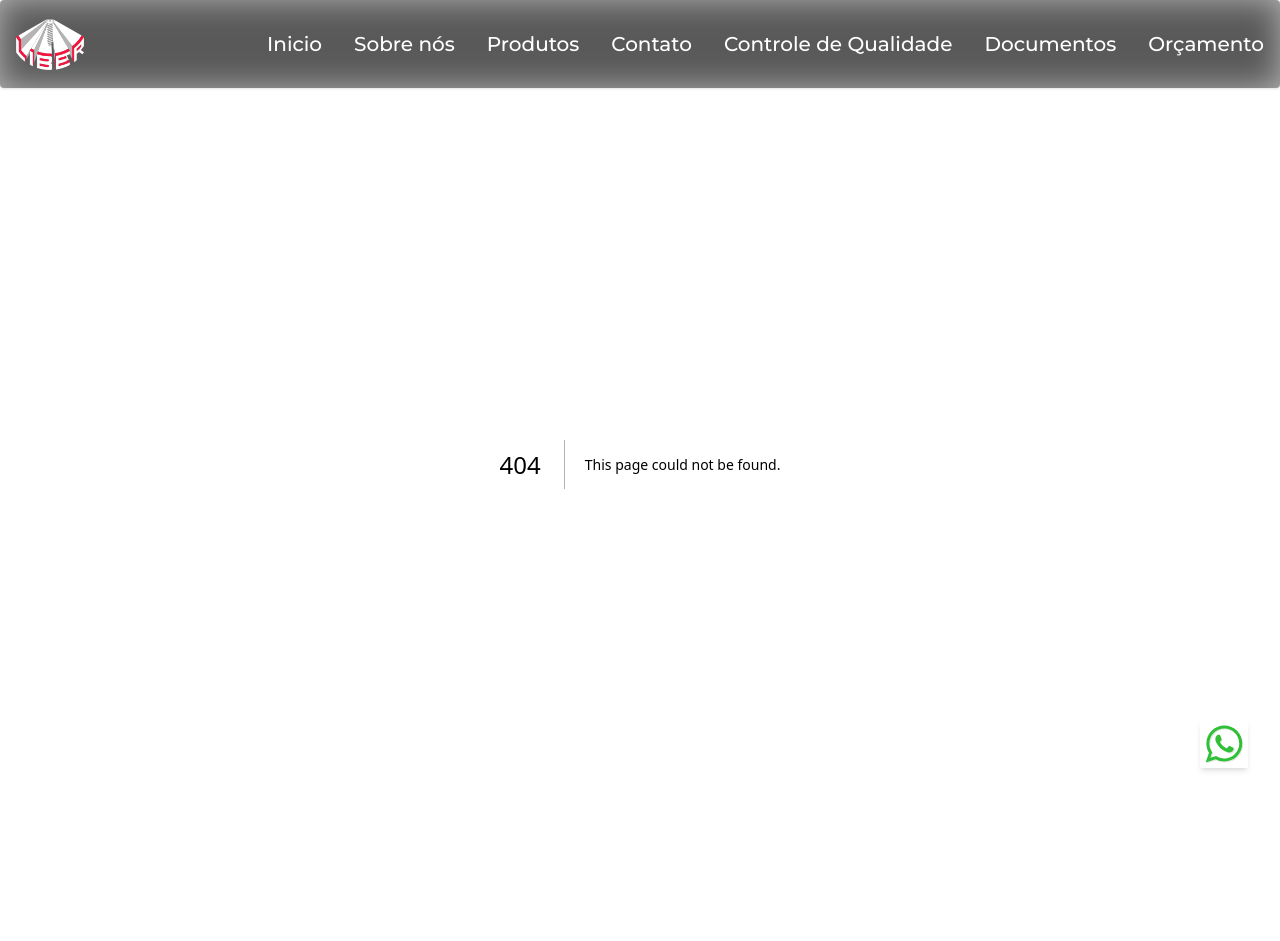
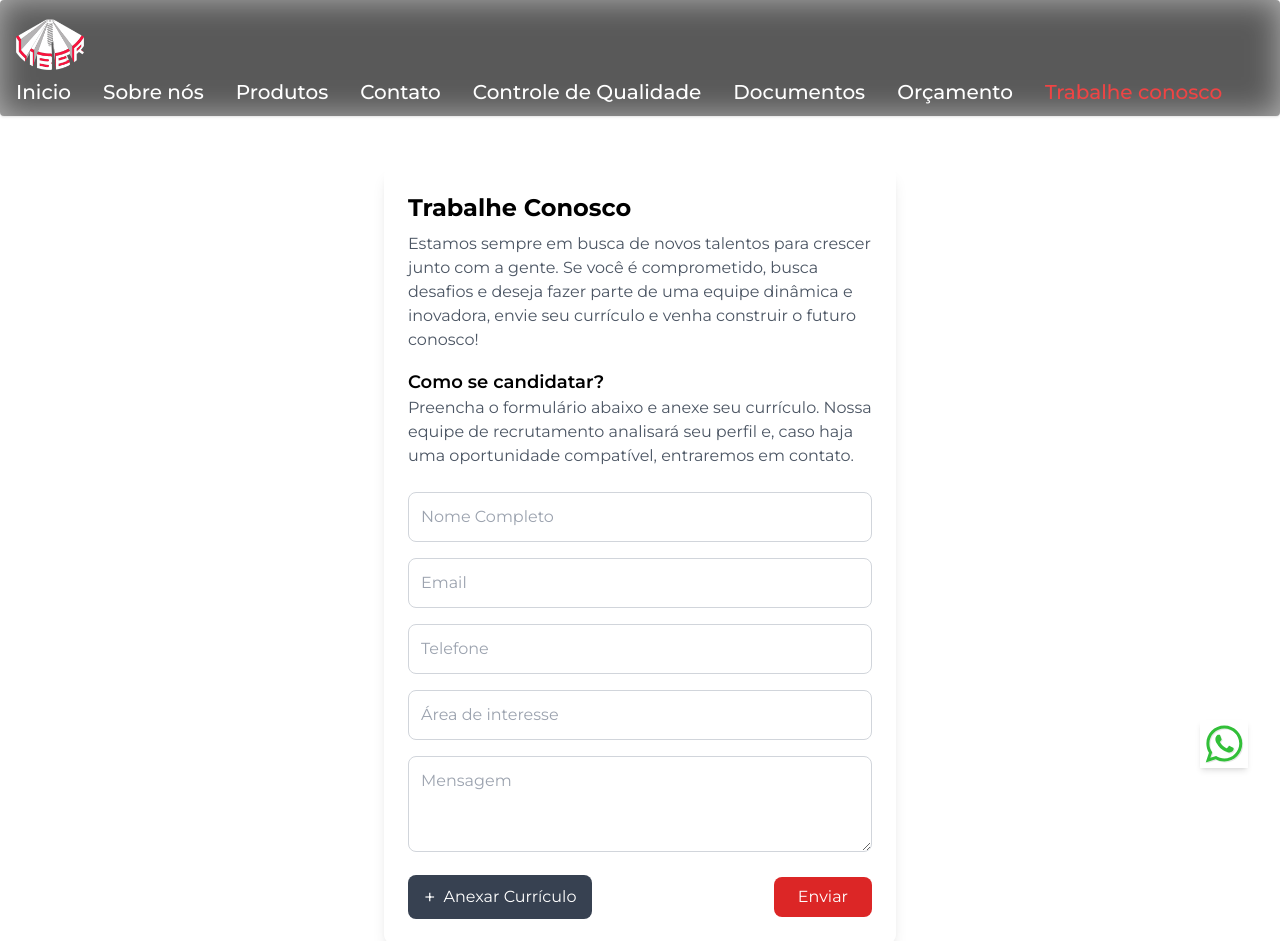
Before and after one commit to DilanLopezN/Liber, a Next.js app: page /jobs in a window 1280 px wide. Before the commit this address had no page. Shown: the top 941 px of the page. Built offline with nearby package versions, Linux system fonts and the light colour scheme.

Commit message:
feat: jobs page

```diff
--- a/package.json
+++ b/package.json
@@ -10,11 +10,14 @@
   },
   "dependencies": {
     "@svgr/webpack": "^8.1.0",
+    "axios": "^1.7.9",
     "bootstrap": "^5.3.3",
     "next": "14.2.5",
     "react": "^18",
     "react-bootstrap": "^2.10.4",
     "react-dom": "^18",
+    "react-hot-toast": "^2.5.1",
+    "resend": "^4.1.2",
     "swiper": "^11.1.5"
   },
   "devDependencies": {
--- /dev/null
+++ b/src/app/api/hello/route.ts
@@ -0,0 +1,50 @@
+import MailTemplate from '@/app/components/MailTemplate'
+import { Resend } from 'resend'
+
+export async function POST(request: Request) {
+  const resend = new Resend('re_69pgH3je_Fuj12U1Xe62vJDMty34wjVCx')
+
+  try {
+    // Get the form data from request
+    const formData = await request.formData()
+    const file = formData.get('file') as File | null
+    const data = {
+      name: formData.get('name') as string,
+      email: formData.get('email') as string,
+      phone: formData.get('phone') as string,
+      interest: formData.get('interest') as string,
+      message: formData.get('message') as string
+    }
+
+    // Base email configuration
+    const emailConfig = {
+      from: 'liber@devdilan.online',
+      to: 'dilanlopez009@gmail.com',
+      subject: 'Novo curriculo cadastrado',
+      react: MailTemplate({ ...data }),
+      attachments: [] as { filename: string; content: string }[]
+    }
+
+    // Add attachment if file exists
+    if (file) {
+      const fileBuffer = await file.arrayBuffer()
+      const fileBase64 = Buffer.from(fileBuffer).toString('base64')
+      emailConfig.attachments.push({
+        filename: file.name,
+        content: fileBase64
+      })
+    }
+
+    await resend.emails.send(emailConfig)
+
+    return Response.json({ message: 'Email sent successfully' })
+  } catch (error: any) {
+    return Response.json(
+      {
+        message: 'Failed to send email',
+        error: error.message
+      },
+      { status: 500 }
+    )
+  }
+}
--- a/src/app/components/Header.tsx
+++ b/src/app/components/Header.tsx
@@ -210,6 +210,27 @@ const Navbar = () => {
                   Orçamento
                 </Link>
               </li>
+              <li>
+                <Link
+                  href="/jobs"
+                  className={`lg:text-xl block py-2 pr-4 pl-3 rounded md:bg-transparent md:p-0
+
+                    ${
+                      isActive('/jobs')
+                        ? 'text-red-700 bg-transparent max-sm:bg-red-700 max-sm:text-white'
+                        : 'text-gray-700 bg-transparent max-sm:bg-white max-sm:text-black'
+                    }
+
+                    ${
+                      isActive('/jobs')
+                        ? ' lg:text-red-500 lg:bg-transparent md:text-red-700 md:bg-transparent sm:text-white sm:bg-red-700'
+                        : 'lg:text-white lg:bg-transparent md:text-red-700 md:bg-transparent sm:text-black sm:bg-white'
+                    }`}
+                  aria-current="page"
+                >
+                  Trabalhe conosco
+                </Link>
+              </li>
             </ul>
           </div>
         </div>
--- /dev/null
+++ b/src/app/components/MailTemplate.tsx
@@ -0,0 +1,48 @@
+interface EmailTemplateProps {
+  name: string
+  email: string
+  phone: string
+  interest: string
+  message: string
+}
+
+const MailTemplate = ({
+  email,
+  interest,
+  message,
+  name,
+  phone
+}: EmailTemplateProps) => {
+  return (
+    <div style={{ fontFamily: 'Arial, sans-serif', lineHeight: '1.6' }}>
+      <h1 style={{ color: '#333' }}>Nova candidatura de {name}!</h1>
+      <p>
+        <strong>Nome:</strong> {name}
+      </p>
+      <p>
+        <strong>Email:</strong> {email}
+      </p>
+      <p>
+        <strong>Telefone:</strong> {phone}
+      </p>
+      <p>
+        <strong>Área de Interesse:</strong> {interest}
+      </p>
+      <p>
+        <strong>Mensagem:</strong>
+      </p>
+      <p
+        style={{
+          whiteSpace: 'pre-wrap',
+          backgroundColor: '#f9f9f9',
+          padding: '10px',
+          borderRadius: '5px'
+        }}
+      >
+        {message}
+      </p>
+    </div>
+  )
+}
+
+export default MailTemplate
--- a/src/app/documents/page.tsx
+++ b/src/app/documents/page.tsx
@@ -26,11 +26,11 @@ const documents = [
   {
     title: 'IMPOL-9001',
     downloadLink: '/pdfsliber/IMPOL-9001.pdf'
-  },
-  {
-    title: 'Licença de Operação',
-    downloadLink: '/pdfsliber/LICENCA-DE-OPERACAO-17-12-2024-1.pdf'
   }
+  // {
+  //   title: 'Licença de Operação',
+  //   downloadLink: '/pdfsliber/LICENCA-DE-OPERACAO-17-12-2024-1.pdf'
+  // }
 ]
 
 const manuals = [
--- /dev/null
+++ b/src/app/jobs/page.tsx
@@ -0,0 +1,175 @@
+'use client'
+import React, { useState } from 'react'
+import axios from 'axios'
+import { toast, Toaster } from 'react-hot-toast'
+import { useRouter } from 'next/navigation'
+
+const Jobs = () => {
+  const router = useRouter()
+  const [isSubmitting, setIsSubmitting] = useState(false)
+  const [formData, setFormData] = useState({
+    name: '',
+    email: '',
+    phone: '',
+    interest: '',
+    message: '',
+    resume: null as File | null
+  })
+  const fileInputRef = React.useRef<HTMLInputElement>(null)
+
+  const handleChange = (
+    e: React.ChangeEvent<HTMLInputElement | HTMLTextAreaElement>
+  ) => {
+    const { name, value } = e.target
+    setFormData({ ...formData, [name]: value })
+  }
+
+  const handleFileChange = (e: React.ChangeEvent<HTMLInputElement>) => {
+    if (e.target.files) {
+      setFormData({ ...formData, resume: e.target.files[0] })
+    }
+  }
+
+  const handleAttachClick = () => {
+    fileInputRef.current?.click()
+  }
+
+  const handleSubmit = async (e: React.FormEvent<HTMLFormElement>) => {
+    e.preventDefault()
+
+    // Prevent multiple submissions
+    if (isSubmitting) return
+    setIsSubmitting(true)
+
+    const data = new FormData()
+    data.append('name', formData.name)
+    data.append('email', formData.email)
+    data.append('phone', formData.phone)
+    data.append('interest', formData.interest)
+    data.append('message', formData.message)
+    if (formData.resume) {
+      data.append('file', formData.resume)
+    }
+
+    try {
+      const response = await axios.post('/api/hello', data, {
+        headers: {
+          'Content-Type': 'multipart/form-data'
+        }
+      })
+
+      if (response.status === 200) {
+        toast.success('Currículo enviado com sucesso!')
+        // Reset form
+        setFormData({
+          name: '',
+          email: '',
+          phone: '',
+          interest: '',
+          message: '',
+          resume: null
+        })
+        // Redirect to home page after 2 seconds
+        setTimeout(() => {
+          router.push('/')
+        }, 2000)
+      }
+    } catch (error) {
+      console.error('Error sending email:', error)
+      toast.error('Erro ao enviar currículo. Tente novamente.')
+    } finally {
+      setIsSubmitting(false)
+    }
+  }
+
+  return (
+    <div className="container mx-auto p-6 mt-6 lg:mt-20 max-sm:mt-20">
+      <Toaster position="top-right" />
+      <div className="max-w-lg mx-auto p-6 bg-white shadow-lg rounded-lg">
+        <h1 className="text-2xl font-bold">Trabalhe Conosco</h1>
+        <p className="mt-2 text-gray-600">
+          Estamos sempre em busca de novos talentos para crescer junto com a
+          gente. Se você é comprometido, busca desafios e deseja fazer parte de
+          uma equipe dinâmica e inovadora, envie seu currículo e venha construir
+          o futuro conosco!
+        </p>
+
+        <h2 className="mt-4 text-lg font-semibold">Como se candidatar?</h2>
+        <p className="text-gray-600">
+          Preencha o formulário abaixo e anexe seu currículo. Nossa equipe de
+          recrutamento analisará seu perfil e, caso haja uma oportunidade
+          compatível, entraremos em contato.
+        </p>
+
+        <form className="mt-6 space-y-4" onSubmit={handleSubmit}>
+          <input
+            type="text"
+            name="name"
+            placeholder="Nome Completo"
+            className="w-full p-3 border border-gray-300 rounded-lg"
+            onChange={handleChange}
+          />
+          <input
+            type="email"
+            name="email"
+            placeholder="Email"
+            className="w-full p-3 border border-gray-300 rounded-lg"
+            onChange={handleChange}
+          />
+          <input
+            type="tel"
+            name="phone"
+            placeholder="Telefone"
+            className="w-full p-3 border border-gray-300 rounded-lg"
+            onChange={handleChange}
+          />
+          <input
+            type="text"
+            name="interest"
+            placeholder="Área de interesse"
+            className="w-full p-3 border border-gray-300 rounded-lg"
+            onChange={handleChange}
+          />
+          <textarea
+            name="message"
+            placeholder="Mensagem"
+            className="w-full p-3 border border-gray-300 rounded-lg h-24"
+            onChange={handleChange}
+          ></textarea>
+          <input
+            ref={fileInputRef}
+            type="file"
+            name="file"
+            className="hidden" // Hide the default file input
+            onChange={handleFileChange}
+            accept=".pdf,.doc,.docx" // Optional: restrict file types
+          />
+
+          <div className="flex flex-col sm:flex-row justify-between items-center mt-4 gap-4">
+            <button
+              type="button"
+              onClick={handleAttachClick}
+              className="flex items-center gap-2 px-4 py-2 bg-gray-700 text-white rounded-lg w-full sm:w-auto"
+            >
+              <span className="text-xl">+</span>
+              {formData.resume ? formData.resume.name : 'Anexar Currículo'}
+            </button>
+            <button
+              type="submit"
+              disabled={isSubmitting}
+              className={`px-6 py-2 text-white rounded-lg w-full sm:w-auto ${
+                isSubmitting
+                  ? 'bg-gray-400 cursor-not-allowed'
+                  : 'bg-red-600 hover:bg-red-700'
+              }`}
+            >
+              {isSubmitting ? 'Enviando...' : 'Enviar'}
+            </button>
+          </div>
+        </form>
+      </div>
+    </div>
+  )
+}
+
+export default Jobs
```
Also changed, not shown: 1 other file (tests, documents, lock files or other folders).
